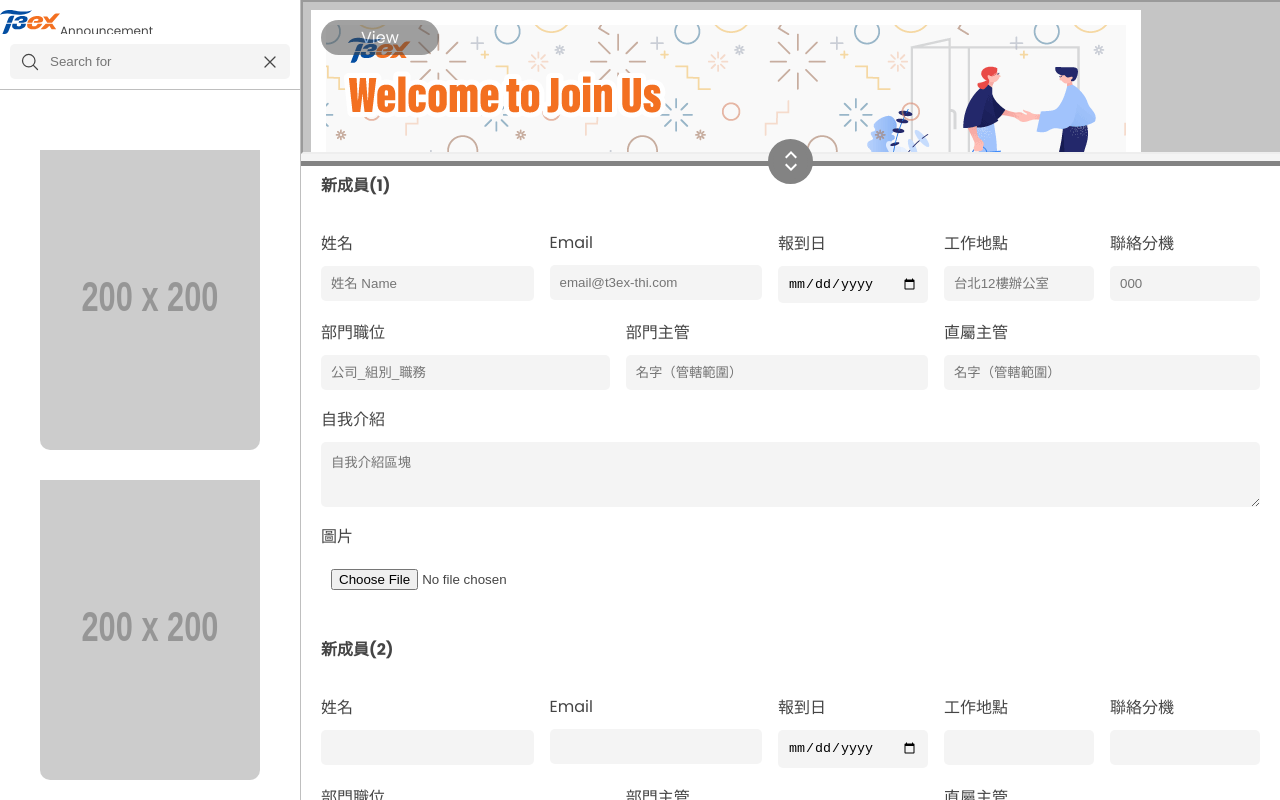
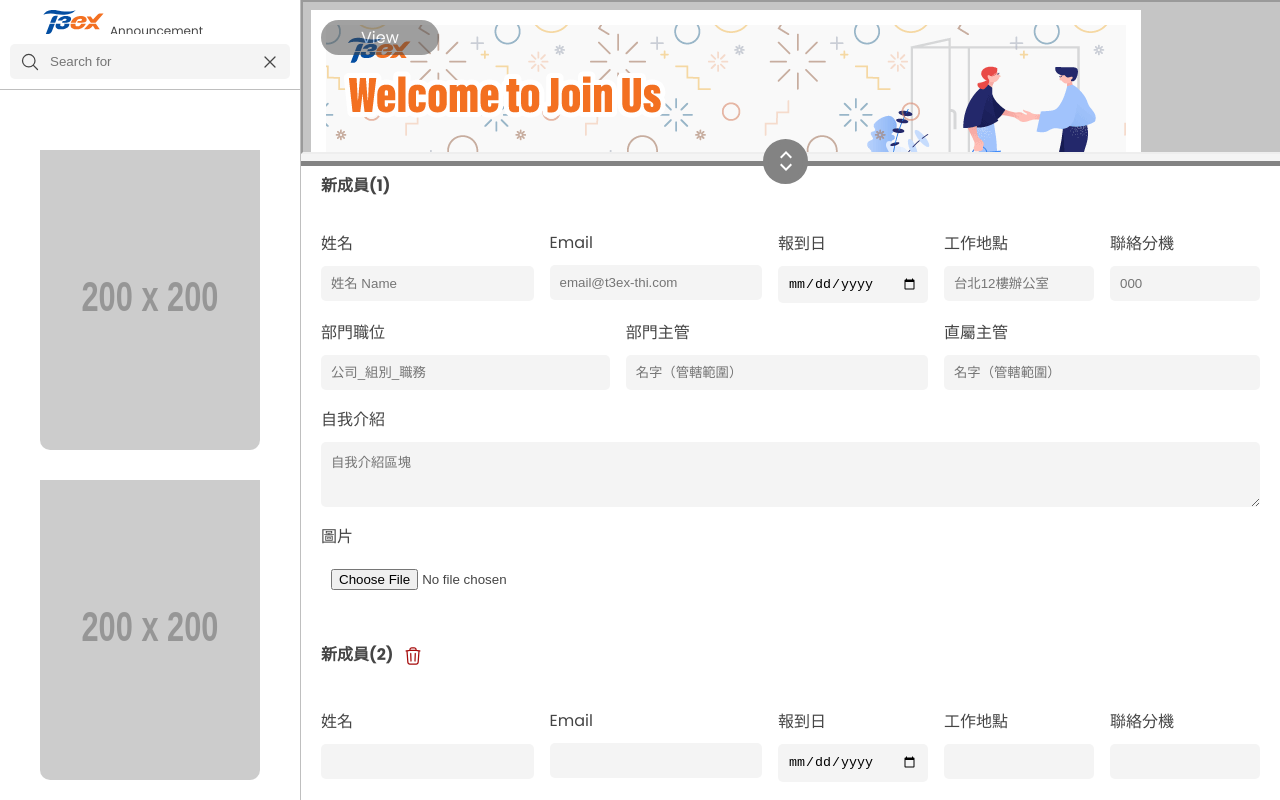
Before and after one commit to LeemoTseng/announcement-generator, a plain HTML site: page index.html in a window 1280 px wide. Both pictures are taken after a click on the button "新增成員". Drawn offline with Linux system fonts and the light colour scheme; placeholder pictures from the web are drawn by us; a web font is replaced by a local one.

Commit message:
update delete icon

```diff
--- a/assets/input.scss
+++ b/assets/input.scss
@@ -400,3 +400,21 @@ textarea {
         }
     }
 }
+
+.icon{
+    padding: 10px;
+    border-radius: 50%;
+    width: 20px;
+    height: 20px;
+    margin-right: 10px;
+    cursor: pointer;
+    display: inline-block;
+
+    &:hover{
+        background: #f3f3f3;
+    }
+
+}
+    .delete{
+        color: rgb(165, 10, 10);
+    }
--- a/assets/main.js
+++ b/assets/main.js
@@ -70,9 +70,28 @@ btnAddNewMember.addEventListener('click', () => {
   // member form template
   memberFormTemplate = `
 
-    <p style="grid-column: span 12; font-weight: 700; font-size: 16px">
-      新成員(<span>${memberCount}</span>)
-    </p>
+     <div
+      style="grid-column: span 12; font-weight: 700; font-size: 16px"
+    >
+      <p style="display: inline-block">
+        新成員(<span>${memberCount}</span>)<svg
+          onclick="deleteMember(event)"
+          xmlns="http://www.w3.org/2000/svg"
+          fill="none"
+          viewBox="0 0 24 24"
+          stroke-width="1.5"
+          stroke="currentColor"
+          class="icon delete"
+          style="vertical-align: middle; width: 20px; height: 20px"
+        >
+          <path
+            stroke-linecap="round"
+            stroke-linejoin="round"
+            d="m14.74 9-.346 9m-4.788 0L9.26 9m9.968-3.21c.342.052.682.107 1.022.166m-1.022-.165L18.16 19.673a2.25 2.25 0 0 1-2.244 2.077H8.084a2.25 2.25 0 0 1-2.244-2.077L4.772 5.79m14.456 0a48.108 48.108 0 0 0-3.478-.397m-12 .562c.34-.059.68-.114 1.022-.165m0 0a48.11 48.11 0 0 1 3.478-.397m7.5 0v-.916c0-1.18-.91-2.164-2.09-2.201a51.964 51.964 0 0 0-3.32 0c-1.18.037-2.09 1.022-2.09 2.201v.916m7.5 0a48.667 48.667 0 0 0-7.5 0"
+          />
+        </svg>
+      </p>
+    </div>
     <div class="inputBox" style="grid-column: span 3">
       <label for="name">姓名</label>
       <input type="text" id="name-${memberCount}" />
@@ -121,6 +140,11 @@ btnAddNewMember.addEventListener('click', () => {
 })
 
 
+function deleteMember(e){
+  e.target.closest('.member').remove();
+}
+
+
 //----------------------//
 // $3. Update poster
 //----------------------//
@@ -137,9 +161,9 @@ document.getElementById('btnUpdate').addEventListener('click', () => {
   const bottomPanel = document.querySelector('#bottomPanel');
   const greeting = document.getElementById('greeting').value;
 
-  // isCompleted = (validateRequired(selectAllInputs(bottomPanel)));
-  // clearError(selectAllInputs(bottomPanel));
-  // console.log(isCompleted);
+  isCompleted = (validateRequired(selectAllInputs(bottomPanel)));
+  clearError(selectAllInputs(bottomPanel));
+  console.log(isCompleted);
 
   if (isCompleted){
     container.innerHTML = '';
@@ -203,12 +227,10 @@ function membersForEach(members) {
       <!-- intro start -->`;
   });
 }
-
 function selectAllInputs(e){
   const allInputs = e.querySelectorAll('input, textarea');
   return allInputs;
 }
-
 function validateRequired(allInputs) {
   let isCompleted = true;
   allInputs.forEach((input)=>{
--- a/index.html
+++ b/index.html
@@ -138,11 +138,11 @@
           <div class="diver" style="grid-column: span 12"></div>
           <div id="members">
             <div class="member formGrid" data-member-id="1">
-              <p
+              <div
                 style="grid-column: span 12; font-weight: 700; font-size: 16px"
               >
-                新成員(<span>1</span>)
-              </p>
+                <p style="display: inline-block">新成員(<span>1</span>)</p>
+              </div>
               <div class="inputBox" style="grid-column: span 3">
                 <label for="name">姓名</label>
                 <input type="text" id="name-1" placeholder="姓名 Name" />
```
Also changed, not shown: assets/output.css, 1 other file.
